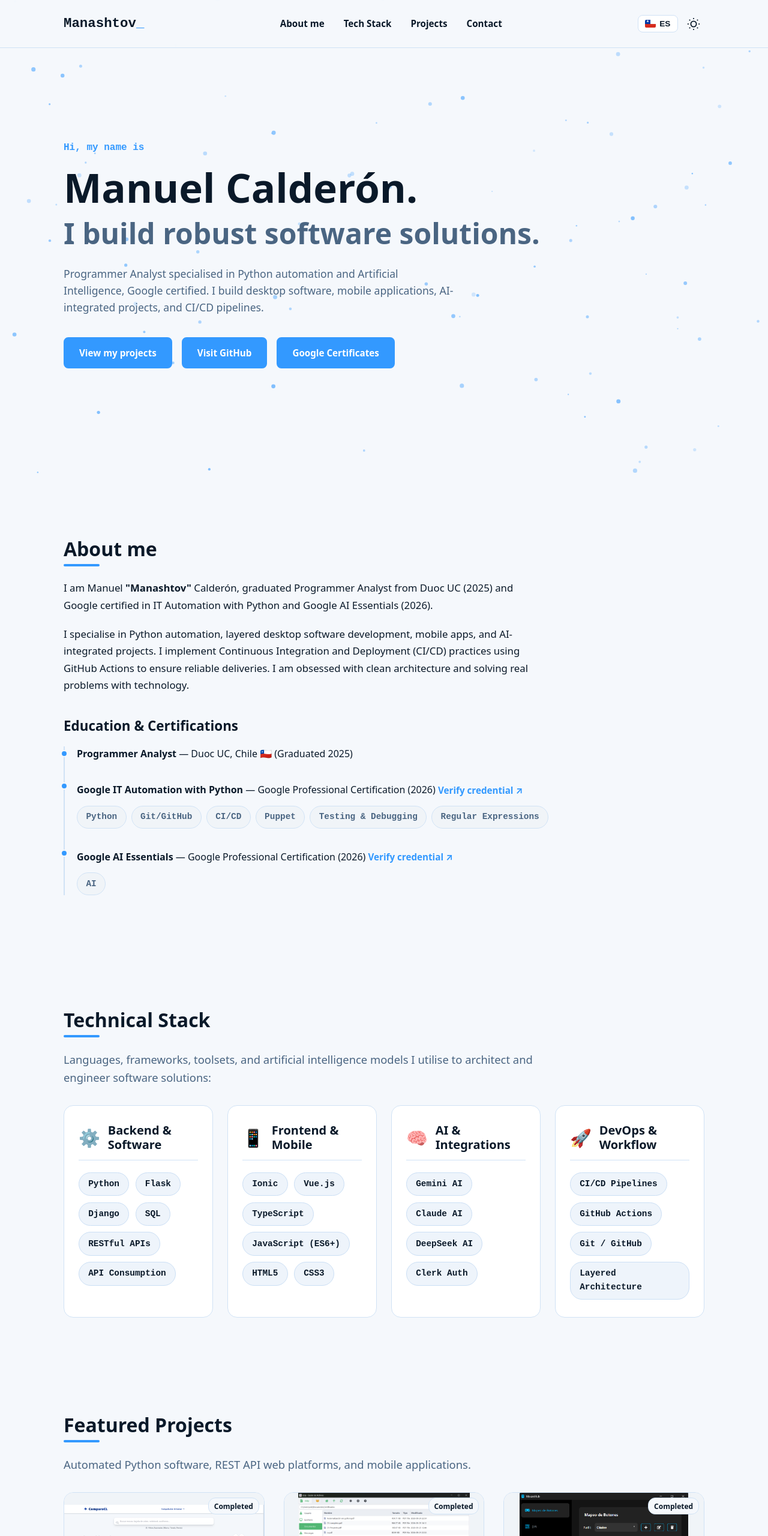
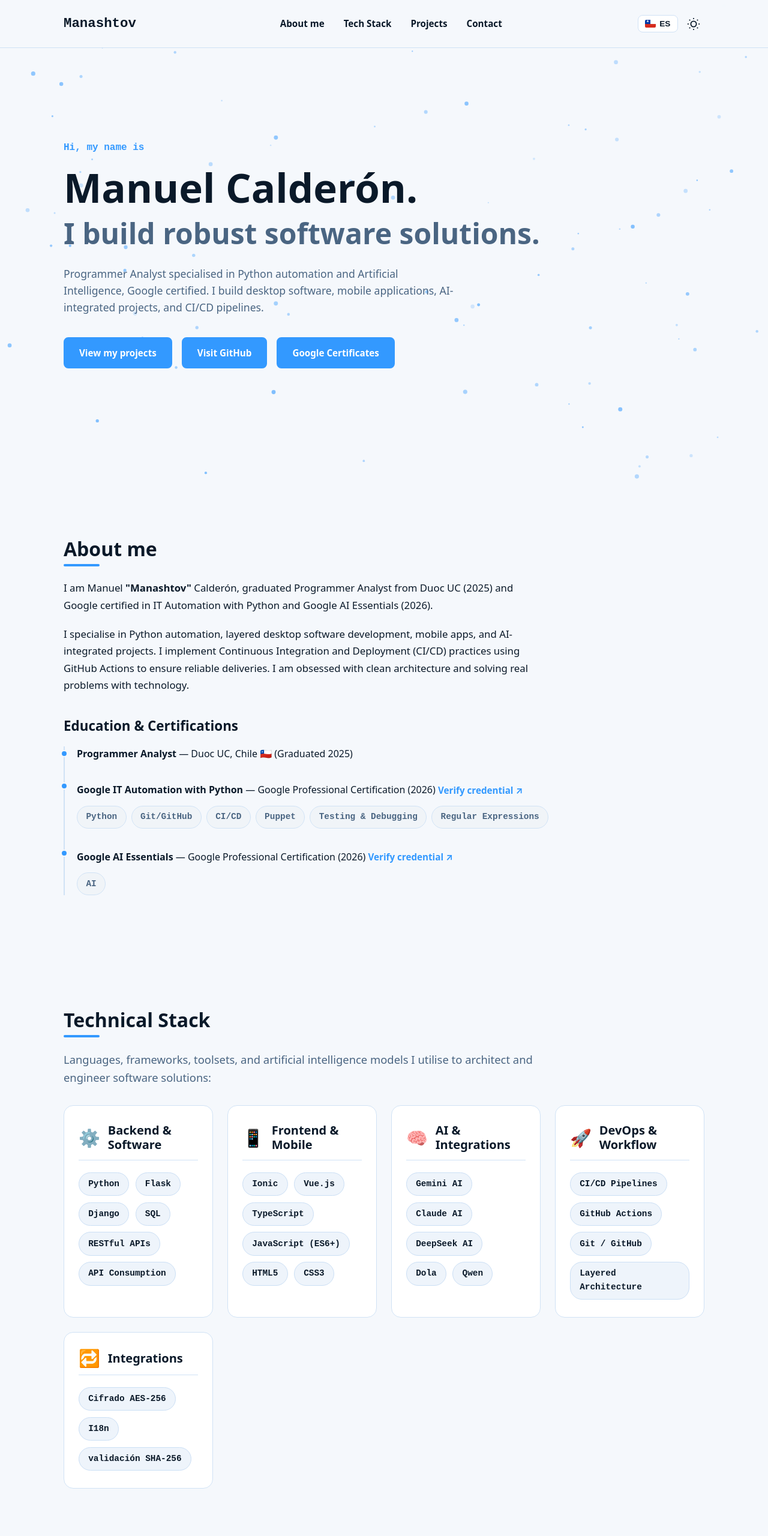
Before and after one commit to Manashtov/manashtov.github.io, a plain HTML site: page index.html in a window 1280 px wide. Shown: the top 2560 px of the page at 60% size. Drawn offline with Linux system fonts and the light colour scheme.

Commit message:
#6 Actualización
- se agrega proyecto "presupuestalo"
- se agregan imagenes referenciales
- se ordena más el proyecto
- se elimina codigo sobrante

```diff
--- a/index.html
+++ b/index.html
@@ -70,7 +70,7 @@
             <div class="about-content">
                 <div class="about-text">
                     <p data-i18n="about_p1">Soy Manuel <strong>"Manashtov"</strong> Calderón, Analista Programador titulado de Duoc UC (2025) y certificado por Google en IT Automation with Python (2026).</p>
-                    <p data-i18n="about_p2">Me especializo en automatización con Python, desarrollo de software de escritorio por capas, aplicaciones móviles y proyectos que integran IA. Implemento prácticas de Integración y Despliegue Continuo (CI/CD) usando GitHub Actions para asegurar entregas confiables. Me obsesiona la arquitectura limpia y resolver problemas reales con tecnología.</p>
+                    <p data-i18n="about_p2">Me especializo en automatización con Python, desarrollo de software de escritorio por capas, aplicaciones móviles y proyectos de automatización. Implemento despliegue Continuo (CI/CD) usando GitHub Actions para asegurar entregas confiables. Me obsesiona la arquitectura limpia y resolver problemas reales con tecnología.</p>
 
                     <h3 id="certifications" class="subsection-title" data-i18n="about_edu_title">Educación y Certificaciones</h3>
                     <ul class="education-list">
@@ -139,13 +139,14 @@
                 <div class="skill-category-card">
                     <div class="skill-cat-header">
                         <span class="skill-icon">🧠</span>
-                        <h3 data-i18n="skills_cat_ai">IA & Integraciones</h3>
+                        <h3 data-i18n="skills_cat_ai">IA</h3>
                     </div>
                     <ul class="skill-pill-list">
                         <li class="skill-pill">Gemini AI</li>
                         <li class="skill-pill">Claude AI</li>
                         <li class="skill-pill">DeepSeek AI</li>
-                        <li class="skill-pill">Clerk Auth</li>
+                        <li class="skill-pill">Dola</li>
+                        <li class="skill-pill">Qwen</li>
                     </ul>
                 </div>
 
@@ -159,6 +160,18 @@
                         <li class="skill-pill">GitHub Actions</li>
                         <li class="skill-pill">Git / GitHub</li>
                         <li class="skill-pill" data-i18n="skill_architecture">Arquitectura por Capas</li>
+                    </ul>
+                </div>
+
+                <div class="skill-category-card">
+                    <div class="skill-cat-header">
+                        <span class="skill-icon">🔁</span>
+                        <h3 data-i18n="skills_cat_integrations">Integraciones</h3>
+                    </div>
+                    <ul class="skill-pill-list">
+                        <li class="skill-pill">Cifrado AES-256</li>
+                        <li class="skill-pill">I18n</li>
+                        <li class="skill-pill">validación SHA-256</li>
                     </ul>
                 </div>
             </div>
--- a/js/i18n.js
+++ b/js/i18n.js
@@ -12,7 +12,7 @@ const translations = {
         hero_btn_certs: "Certificados de Google",
         about_title: "Sobre mí",
         about_p1: 'Soy Manuel <strong>"Manashtov"</strong> Calderón, Analista Programador titulado de Duoc UC (2025) y certificado por Google en IT Automation with Python y Google AI Essentials (2026).',
-        about_p2: "Me especializo en automatización con Python, desarrollo de software de escritorio por capas, aplicaciones móviles y proyectos que integran IA. Implemento prácticas de Integración y Despliegue Continuo (CI/CD) usando GitHub Actions para asegurar entregas confiables. Me obsesiona la arquitectura limpia y resolver problemas reales con tecnología.",
+        about_p2: "Me especializo en automatización con Python, desarrollo de software de escritorio por capas, aplicaciones móviles y proyectos de automatización. Implemento despliegue Continuo (CI/CD) usando GitHub Actions para asegurar entregas confiables. Me obsesiona la arquitectura limpia y resolver problemas reales con tecnología.",
         about_edu_title: "Educación y Certificaciones",
         edu_1_title: "Analista Programador",
         edu_1_date: "(Titulado 2025)",
@@ -26,8 +26,9 @@ const translations = {
         skills_intro: "Conjunto de lenguajes, frameworks, herramientas y modelos de inteligencia artificial con los que diseño y construyo soluciones:",
         skills_cat_backend: "Backend & Software",
         skills_cat_frontend: "Frontend & Mobile",
-        skills_cat_ai: "IA & Integraciones",
+        skills_cat_ai: "IA",
         skills_cat_devops: "DevOps & Flujo de Trabajo",
+        skills_cat_integrations: "Integraciones",
         skill_rest: "APIs RESTful",
         skill_api_consume: "Consumo de APIs",
         skill_architecture: "Arquitectura por Capas",
@@ -71,6 +72,7 @@ const translations = {
         skills_cat_frontend: "Frontend & Mobile",
         skills_cat_ai: "AI & Integrations",
         skills_cat_devops: "DevOps & Workflow",
+        skills_cat_integrations: "Integrations",
         skill_rest: "RESTful APIs",
         skill_api_consume: "API Consumption",
         skill_architecture: "Layered Architecture",
--- a/js/main.js
+++ b/js/main.js
@@ -53,7 +53,6 @@ document.addEventListener('DOMContentLoaded', () => {
         let width = canvas.width = window.innerWidth;
         let height = canvas.height = window.innerHeight;
 
-        // Cantidad de copos adaptada al tamaño de pantalla para cuidar el rendimiento
         const flakeCount = window.innerWidth < 768 ? 45 : 90;
         const snowflakes = [];
 
@@ -89,7 +88,6 @@ document.addEventListener('DOMContentLoaded', () => {
                 f.y += f.speedY;
                 f.x += f.speedX + Math.sin(f.swing) * 0.3;
 
-                // Reiniciar el copo cuando sale por abajo o por los lados
                 if (f.y > height + 5) {
                     f.y = -5;
                     f.x = Math.random() * width;
@@ -100,7 +98,6 @@ document.addEventListener('DOMContentLoaded', () => {
                 ctx.beginPath();
                 ctx.arc(f.x, f.y, f.radius, 0, Math.PI * 2);
 
-                // Color adaptable: Blanco hielo en modo oscuro / Azul suave en modo claro
                 if (isLight) {
                     ctx.fillStyle = `rgba(51, 153, 255, ${f.opacity * 0.75})`;
                 } else {
--- a/js/projects-data.js
+++ b/js/projects-data.js
@@ -1,4 +1,20 @@
 const projectsData = [
+    {
+        id: 7,
+        title: "Presupuestalo",
+        description: {
+            es: "Aplicación de escritorio para crear, calcular y emitir cotizaciones comerciales profesionales de forma autónoma y sin conexión a internet. Con generación de documentos PDF y códigos QR de verificación instantánea. Soporta múltiples monedas, temas claro/oscuro y exportación a planilla Excel.",
+            en: "Desktop application to create, calculate, and issue professional commercial quotes completely offline. Features PDF document generation and instant QR code verification. Supports multiple currencies, light/dark themes, and Excel export."
+        },
+        tech: ["Python", "PySide6", "QAwesome"],
+        link: "#",
+        images: [
+            "assets/projects/presupuestalo/1.png",
+            "assets/projects/presupuestalo/2.png",
+            "assets/projects/presupuestalo/3.png"
+        ],
+        status: { es: "Completado", en: "Completed" }
+    },
     {
         id: 6,
         title: "ComparaCL",
```
Also changed, not shown: js/render-projects.js (+0 -6 lines), assets/projects/presupuestalo/1.png (added), assets/projects/presupuestalo/2.png (added), assets/projects/presupuestalo/3.png (added), 1 other file.
